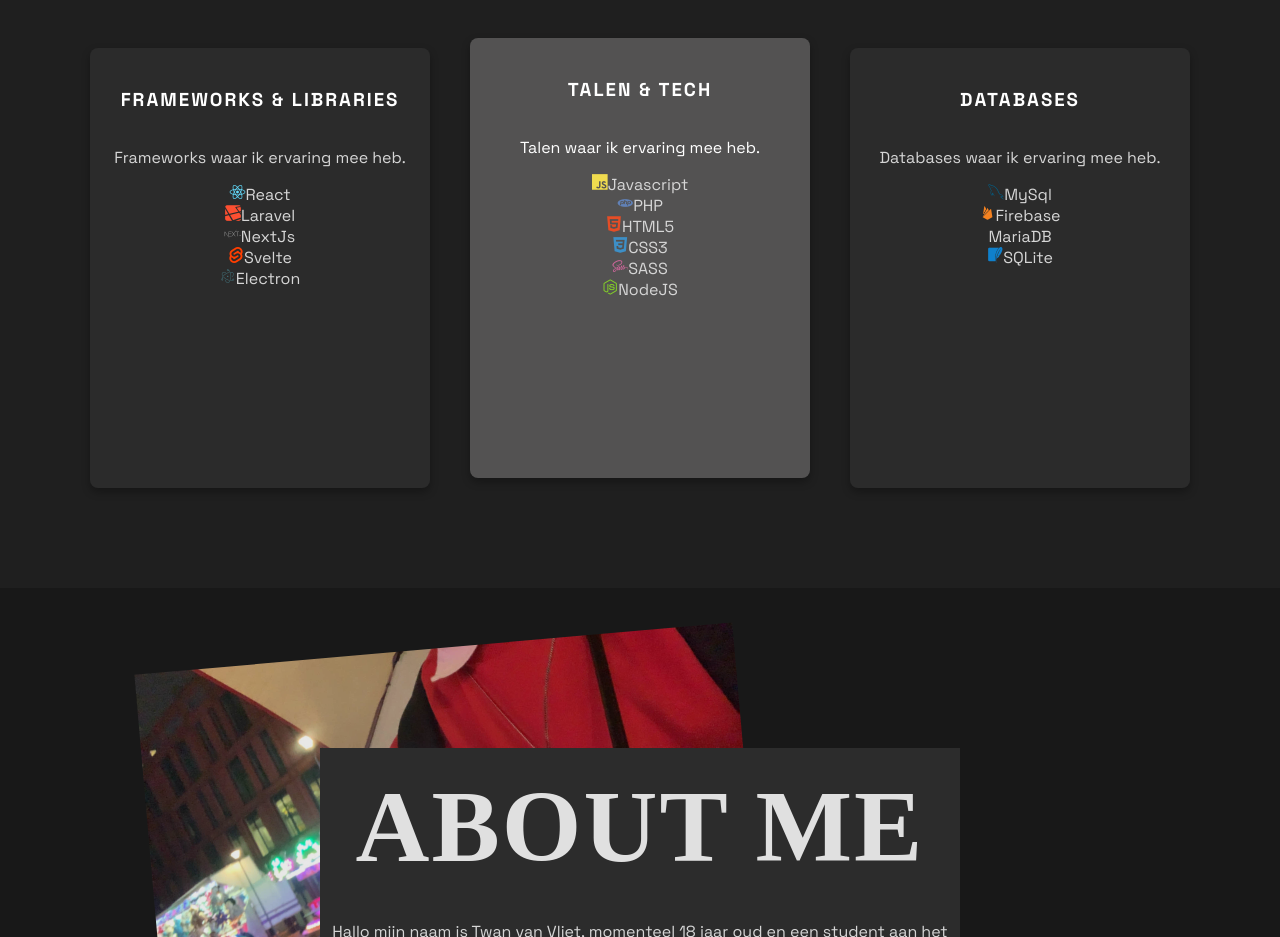
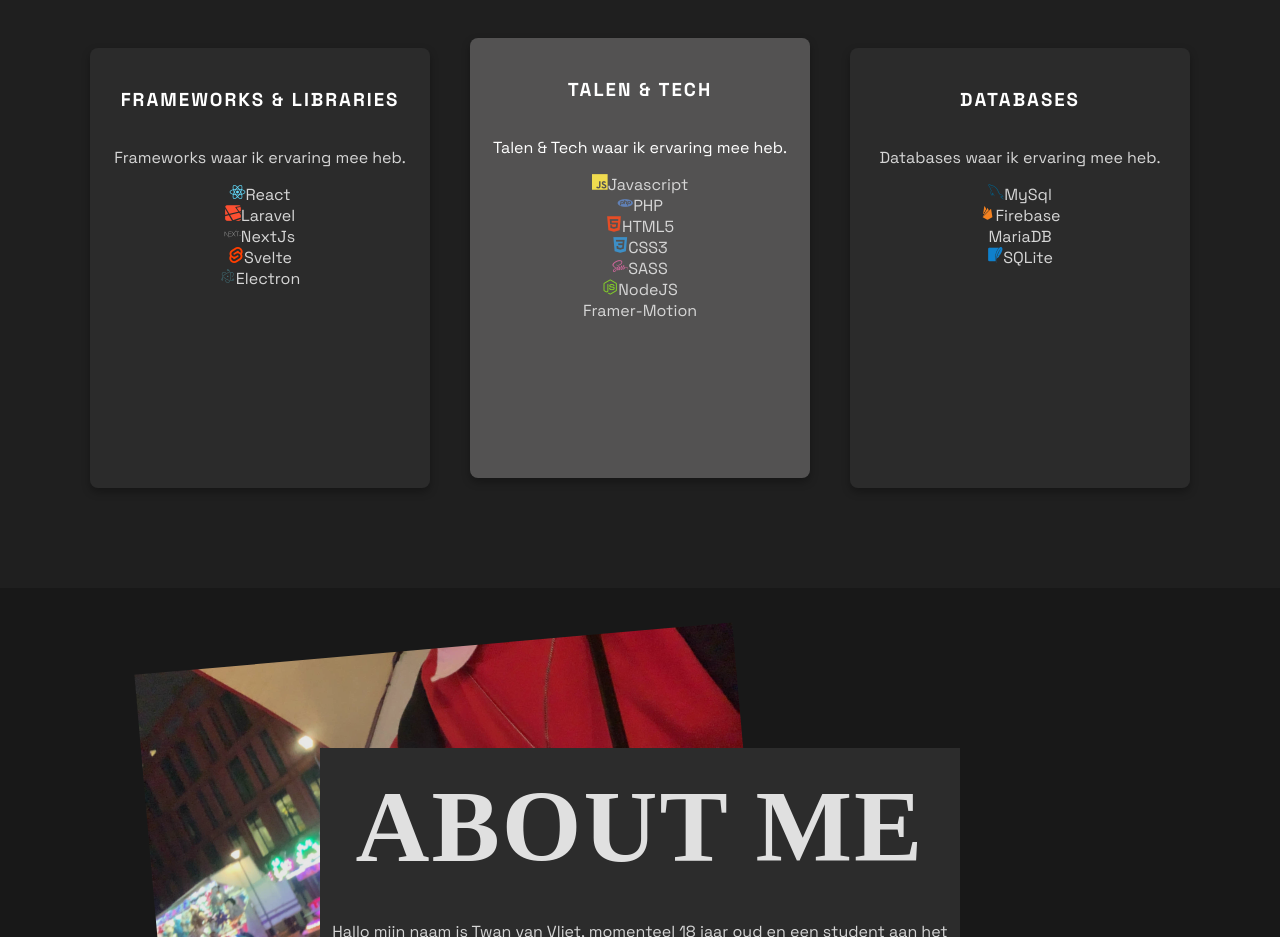
Before and after one commit to twan102018/portfolio, a React (Create React App) app: page / in a window 1280 px wide. Shown: the part 880-1817 px from the top of the page. Built offline with nearby package versions, Linux system fonts and the light colour scheme.

Commit message:
framer motion

```diff
--- a/src/components/skills.jsx
+++ b/src/components/skills.jsx
@@ -1,6 +1,6 @@
 // src/components/Hero.js
 import "../css/skills.css";
-import { useCursor } from '../hooks/CursorContext';
+import { useCursor } from "../hooks/CursorContext";
 export default function Skills() {
   const { textEnter, textLeave } = useCursor();
   return (
@@ -29,9 +29,13 @@ export default function Skills() {
           </ul>
         </div>
 
-        <div className="plan main-skills" onMouseEnter={textEnter} onMouseLeave={textLeave}>
+        <div
+          className="plan main-skills"
+          onMouseEnter={textEnter}
+          onMouseLeave={textLeave}
+        >
           <h3>Talen & Tech</h3>
-          <p className="description">Talen waar ik ervaring mee heb.</p>
+          <p className="description">Talen & Tech waar ik ervaring mee heb.</p>
           <ul className="features">
             <li>
               <i className="devicon-javascript-plain colored"></i> Javascript
@@ -50,6 +54,9 @@ export default function Skills() {
             </li>
             <li>
               <i className="devicon-nodejs-plain colored"></i> NodeJS
+            </li>
+            <li>
+              <i class="devicon-framermotion-original"></i>Framer-Motion
             </li>
           </ul>
         </div>
```
